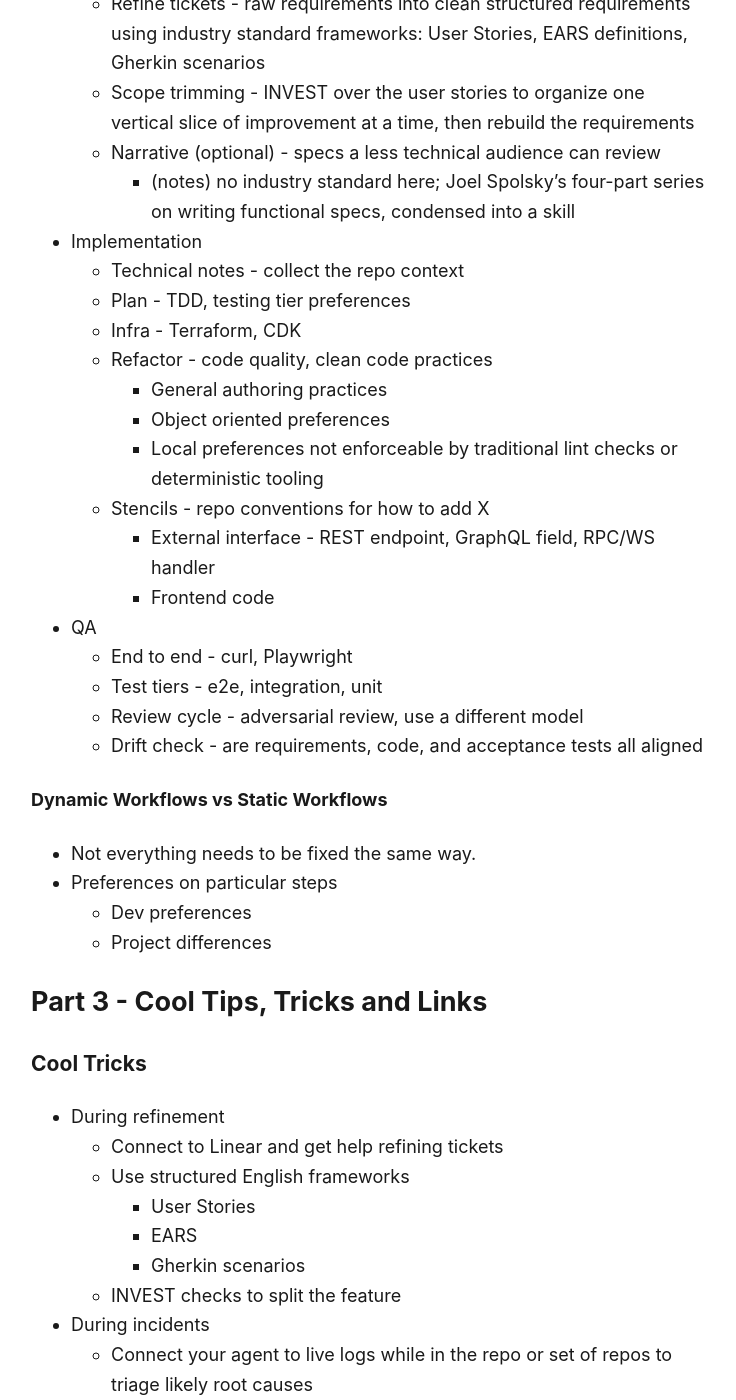
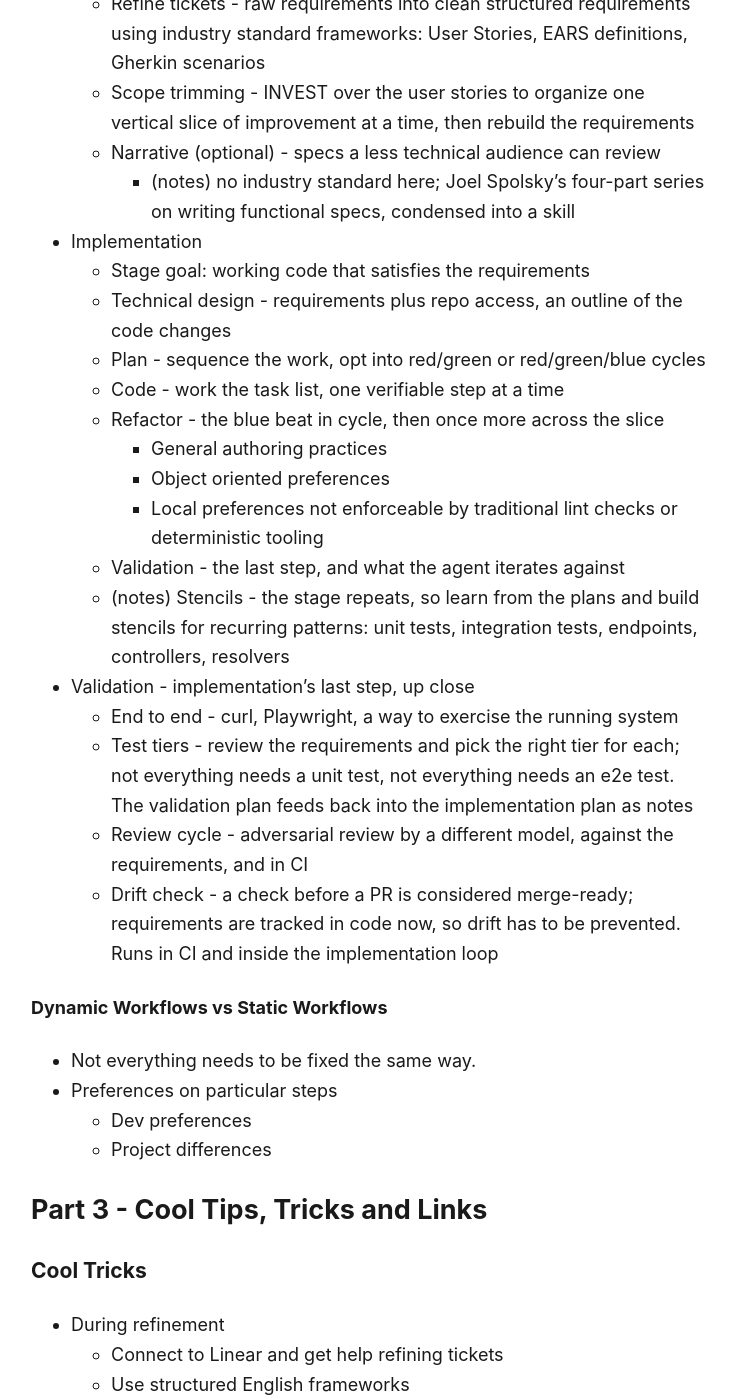
Before and after one commit to galileopy/blog, a Jekyll site: the page built from presentations/ai-assisted-coding-intro/outline.md, in a window 1280 px wide and 1400 px high, scrolled down 4681 px. Shown: the whole window, without its empty margins (269-1005 px from the left). Built offline with Jekyll 4.4.1, drawn with Linux system fonts in a browser that asks for light colours; our own code applies the rules of GitHub Pages for plain Markdown files; some of the changed text lies outside the part shown.

Commit message:
feat(presentations): drill implementation and validation stages

```diff
--- a/presentations/ai-assisted-coding-intro/outline.md
+++ b/presentations/ai-assisted-coding-intro/outline.md
@@ -153,21 +153,25 @@ Applies to anything that is managed by code.
     - Narrative (optional) - specs a less technical audience can review
         - (notes) no industry standard here; Joel Spolsky's four-part series on writing functional specs, condensed into a skill
 - Implementation
-    - Technical notes - collect the repo context
-    - Plan - TDD, testing tier preferences
-    - Infra - Terraform, CDK
-    - Refactor - code quality, clean code practices
+    - Stage goal: working code that satisfies the requirements
+    - Technical design - requirements plus repo access, an outline of the code changes
+    - Plan - sequence the work, opt into red/green or red/green/blue cycles
+    - Code - work the task list, one verifiable step at a time
+    - Refactor - the blue beat in cycle, then once more across the slice
         - General authoring practices
         - Object oriented preferences
         - Local preferences not enforceable by traditional lint checks or deterministic tooling
-    - Stencils - repo conventions for how to add X
-        - External interface - REST endpoint, GraphQL field, RPC/WS handler
-        - Frontend code
-- QA
-    - End to end - curl, Playwright
-    - Test tiers - e2e, integration, unit
-    - Review cycle - adversarial review, use a different model
-    - Drift check - are requirements, code, and acceptance tests all aligned
+    - Validation - the last step, and what the agent iterates against
+    - (notes) Stencils - the stage repeats, so learn from the plans and build stencils for
+      recurring patterns: unit tests, integration tests, endpoints, controllers, resolvers
+- Validation - implementation's last step, up close
+    - End to end - curl, Playwright, a way to exercise the running system
+    - Test tiers - review the requirements and pick the right tier for each; not everything
+      needs a unit test, not everything needs an e2e test. The validation plan feeds back into the
+      implementation plan as notes
+    - Review cycle - adversarial review by a different model, against the requirements, and in CI
+    - Drift check - a check before a PR is considered merge-ready; requirements are tracked in
+      code now, so drift has to be prevented. Runs in CI and inside the implementation loop
 
 #### Dynamic Workflows vs Static Workflows
 - Not everything needs to be fixed the same way.
@@ -190,6 +194,8 @@ Applies to anything that is managed by code.
     - Handle with care, agents love red herrings.
 - Post mortems
     - Generate monitoring dashboards
+- Infrastructure as code - Terraform, CDK
+    - Same loop as a service code change, swapped in for it
 - Load testing and improving/revalidating
 - Using isolated worktrees to develop features concurrently
     - Needs a way to spin up an isolated stack
```
Also changed, not shown: presentations/ai-assisted-coding-intro/index.html (+28 -18 lines), 1 other file.
